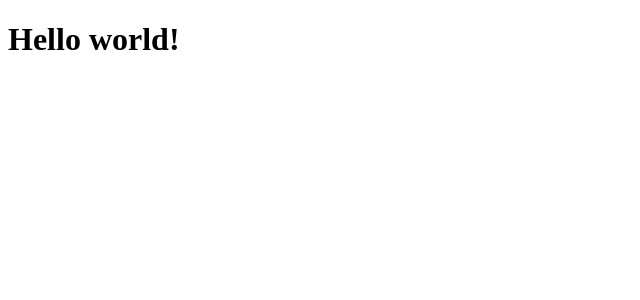
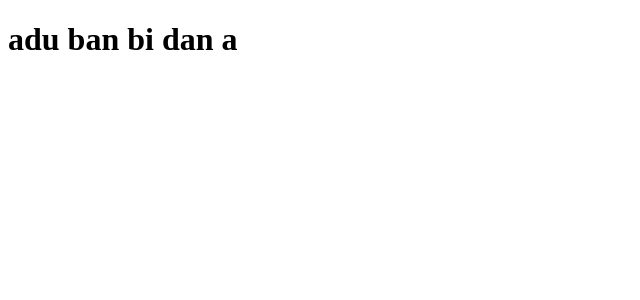
Before and after one commit to huynguyen2511/Frontend-project, an Angular app: page / in a window 1280 px wide. Shown: the top 300 px of the page, without its empty margins (0-640 px from the left). Built offline with nearby package versions, Linux system fonts and the light colour scheme.

Commit message:
toan quen commnet

```diff
--- a/src/app/app.component.html
+++ b/src/app/app.component.html
@@ -1 +1 @@
-<h1>Hello world!</h1>
+<h1>adu ban bi dan a</h1>
```
